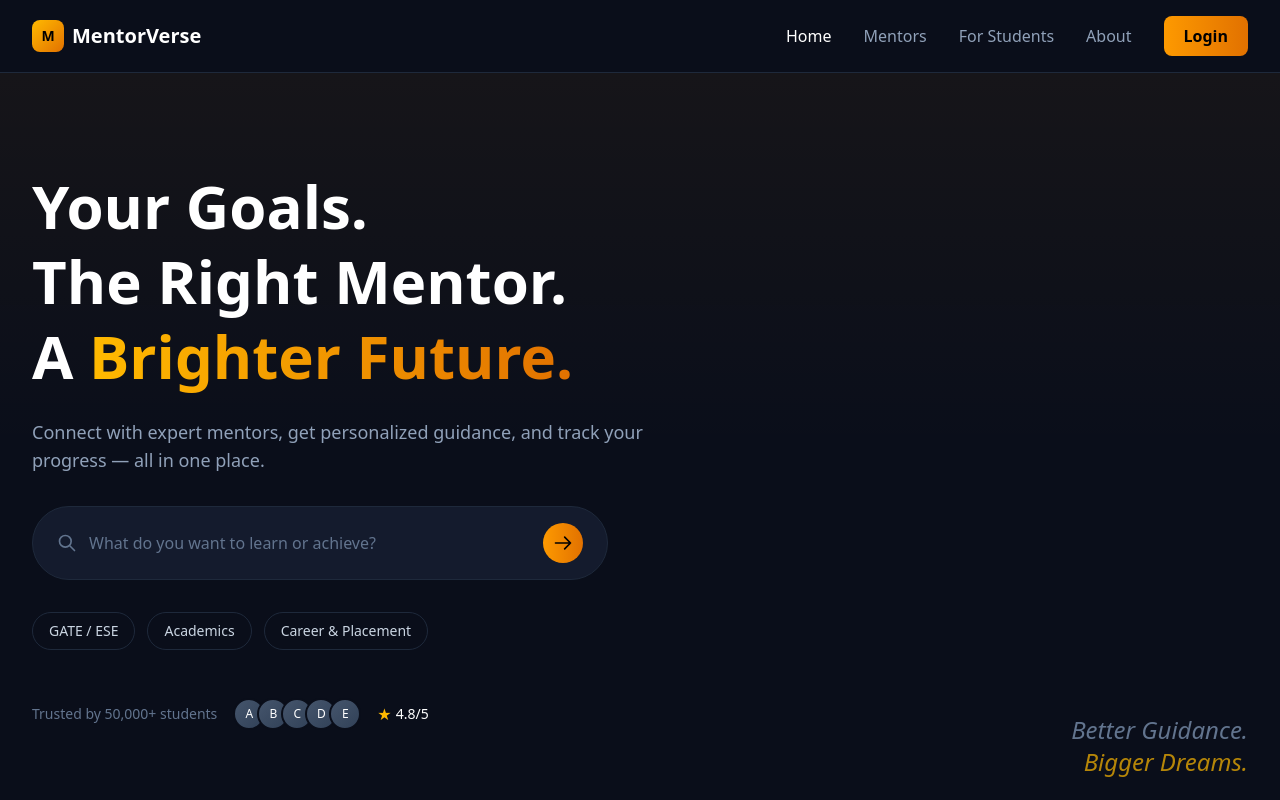
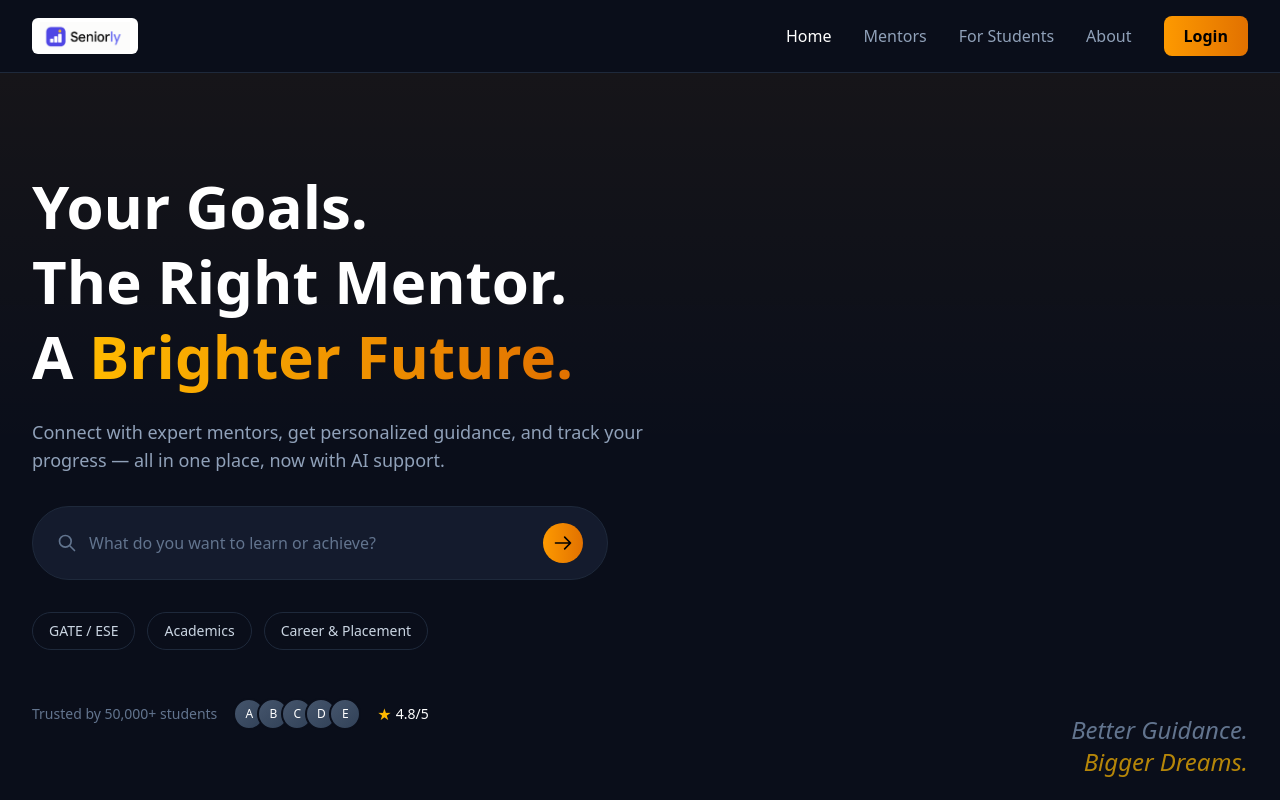
Before and after one commit to Aaryav1130/MentorVerse, a Next.js app: page / in a window 1280 px wide. Shown: the top 800 px of the page. Built offline with nearby package versions, Linux system fonts and the light colour scheme.

Commit message:
feat: rebrand landing page to Seniorly and add AI support tagline

```diff
--- a/src/app/layout.tsx
+++ b/src/app/layout.tsx
@@ -9,9 +9,9 @@ const inter = Inter({
 });
 
 export const metadata: Metadata = {
-  title: "MentorVerse — Your Goals. The Right Mentor.",
+  title: "Seniorly — Your Goals. The Right Mentor.",
   description:
-    "Connect with expert mentors, get personalized guidance, and track your progress — all in one place. The ultimate platform for JEE, NEET & GATE aspirants.",
+    "Connect with expert mentors, get personalized guidance, and track your progress — all in one place, now with AI support. The ultimate platform for JEE, NEET & GATE aspirants.",
 };
 
 export default function RootLayout({
--- a/src/app/page.tsx
+++ b/src/app/page.tsx
@@ -1,15 +1,13 @@
 import Link from "next/link";
+import Image from "next/image";
 
 export default function HomePage() {
   return (
     <div className="min-h-screen bg-[#0a0e1a] text-white">
       {/* Top Nav */}
       <nav className="flex items-center justify-between px-8 py-4 border-b border-[#1e293b]">
-        <div className="flex items-center gap-2">
-          <div className="w-8 h-8 bg-gradient-to-br from-amber-400 to-amber-600 rounded-lg flex items-center justify-center font-bold text-black text-sm">
-            M
-          </div>
-          <span className="text-xl font-bold">MentorVerse</span>
+        <div className="flex items-center">
+          <Image src="/seniorly-logo.png" alt="Seniorly Logo" width={140} height={40} className="h-9 w-auto bg-white px-2 py-1 rounded-md" />
         </div>
         <div className="flex items-center gap-8">
           <Link href="/" className="text-white font-medium">Home</Link>
@@ -42,7 +40,7 @@ export default function HomePage() {
             </h1>
             <p className="text-lg text-slate-400 mb-8">
               Connect with expert mentors, get personalized guidance, and track
-              your progress — all in one place.
+              your progress — all in one place, now with AI support.
             </p>
 
             {/* Search Bar */}
```
Also changed, not shown: public/seniorly-logo.png (added).
